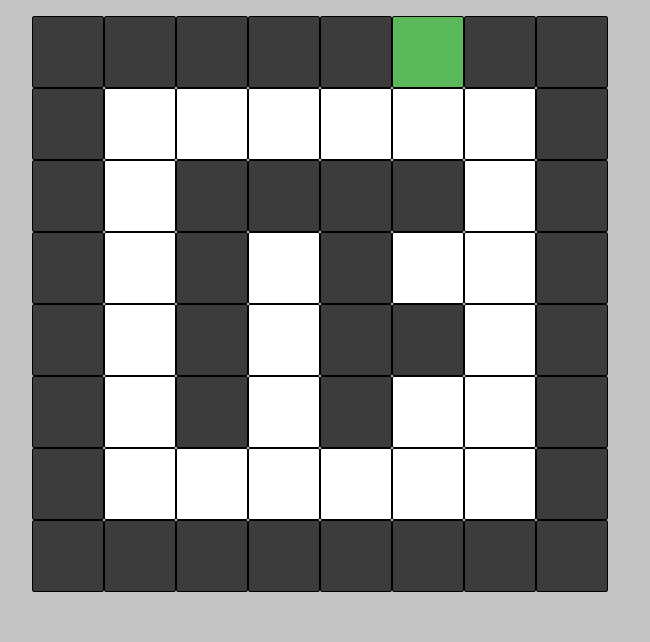
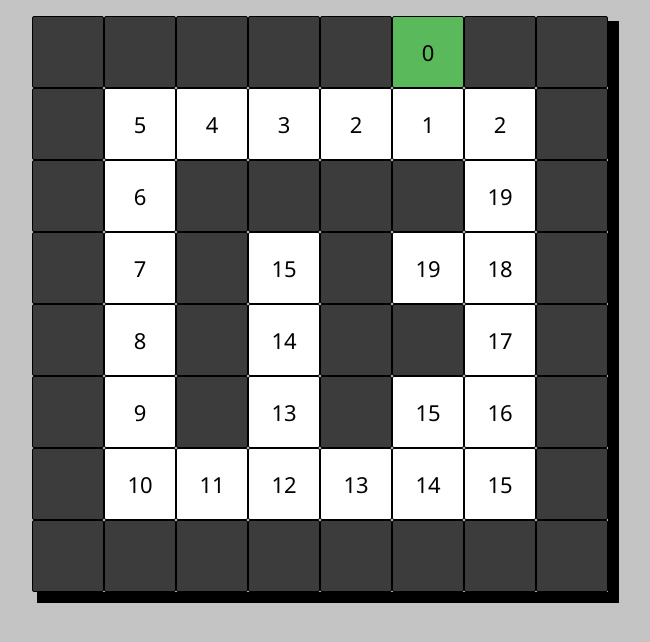
Before and after one commit to guilhermelMoraes/bfs-algorithm-demo, a plain HTML site: page index.html in a window 1280 px wide. Both pictures are taken after a click on the element 748 px from the left and 52 px from the top of the page. Shown: the whole page, without its empty margins (320-970 px from the left). Drawn offline with Linux system fonts and the light colour scheme.

Commit message:
chore: using depth-first search (DFS)

```diff
--- a/index.css
+++ b/index.css
@@ -11,6 +11,7 @@ body {
   display: grid;
   grid-template-columns: repeat(8, 1fr);
   grid-template-rows: repeat(8, 1fr);
+  box-shadow: 8px 8px 0px 3px rgba(0, 0, 0, 1);
 }
 
 .square {
@@ -20,6 +21,13 @@ body {
   border: 1px solid rgb(0, 0, 0);
   border-radius: 2px;
   background-color: #3c3c3c;
+
+  font-size: 22px;
+  font-family: 'Segoe UI', Tahoma, Geneva, Verdana, sans-serif;
+
+  display: flex;
+  align-items: center;
+  justify-content: center;
 }
 
 .square--enabled {
--- a/index.js
+++ b/index.js
@@ -3,7 +3,7 @@ class Game {
   #markedSquare = null;
   #squareProps = [
     [
-      { weight: null, enabled: false, index: null },
+      { weight: null, enabled: false, index: 0 },
       { weight: null, enabled: false, index: 1 },
       { weight: null, enabled: false, index: 2 },
       { weight: null, enabled: false, index: 3 },
@@ -29,7 +29,7 @@ class Game {
       { weight: null, enabled: false, index: 19 },
       { weight: null, enabled: false, index: 20 },
       { weight: null, enabled: false, index: 21 },
-      { weight: null, enabled: true, index: null },
+      { weight: null, enabled: true, index: 22 },
       { weight: null, enabled: false, index: 23 },
     ],
     [
@@ -90,10 +90,10 @@ class Game {
     const getNextById = (id) => document.querySelector(`#square-${id}.square--enabled`);
 
     const adjacent = [
+      { name: 'left', square: getNextById(refId - 1) },
       { name: 'top', square: getNextById(refId - 8) },
+      { name: 'bottom', square: getNextById(refId + 8) },
       { name: 'right', square: getNextById(refId + 1) },
-      { name: 'bottom', square: getNextById(refId + 8) },
-      { name: 'left', square: getNextById(refId - 1) },
     ];
 
     const validSqrs = adjacent.filter(
@@ -104,15 +104,29 @@ class Game {
   }
 
   #propagateWeight(sqr, weight = 0) {
-    debugger
     const adjacentSqrs = this.#getValidAdjacentSquares(sqr);
 
+    if (adjacentSqrs.length === 0) {
+      return;
+    }
+
     adjacentSqrs.forEach(({ square }) => {
-      square.dataset.weight = weight;
+      square.dataset.weight = weight + 1;
+      square.innerHTML = weight + 1;
+    });
+
+    adjacentSqrs.forEach(({ square }) => {
       this.#propagateWeight(square, weight + 1);
     });
   }
 
+  #clearBoard() {
+    const squares = document.querySelectorAll('.square--enabled');
+    squares.forEach((el) => {
+      el.dataset.weight = null;
+      el.innerHTML = '';
+    });
+  }
 
   #markDestination(event) {
     const prevMarkedSqr = this.#markedSquare;
@@ -121,10 +135,12 @@ class Game {
       prevMarkedSqr.dataset.weight = null;
     }
 
+    this.#clearBoard();
     const square = event.currentTarget;
     square.classList.add('square--selected');
     this.#markedSquare = square;
     square.dataset.weight = 0;
+    square.innerHTML = 0;
 
     this.#propagateWeight(square);
   }
```
Also changed, not shown: index.html (+0 -5 lines).
